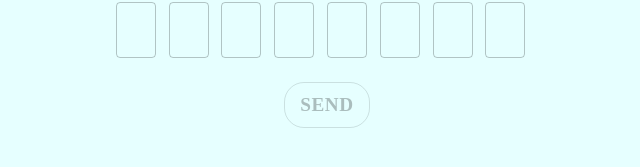
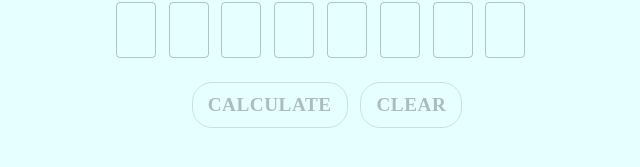
Before and after one commit to idanlevitski/Hafifa-client, a React (Vite) app: page / in a window 1280 px wide. Shown: the part 327-494 px from the top of the page, without its empty margins (313-953 px from the left). Built offline with nearby package versions, Linux system fonts and the light colour scheme.

Commit message:
feat(App.tsx): delete useRef and add clear button

```diff
--- a/src/App.tsx
+++ b/src/App.tsx
@@ -1,4 +1,4 @@
-import { createRef, KeyboardEvent, RefObject, useRef, useState } from "react";
+import { KeyboardEvent, useState } from "react";
 import { Box, Button, TextField, Typography } from "@mui/material";
 import { getLastDigit } from "./axios/useAxios";
 
@@ -9,15 +9,14 @@
   const [values, setValues] = useState<string[]>(
     new Array(NUM_OF_DIGITS).fill("")
   );
-  const inputRefs = useRef<RefObject<HTMLInputElement>[]>(
-    [...Array(NUM_OF_DIGITS)].map(() => createRef())
-  );
   const [lastDigit, setLastDigit] = useState<number | undefined>(undefined);
 
   const handleInput = (e: KeyboardEvent<HTMLInputElement>) => {
     let shift: number = 0;
     const elementIndex = parseInt((e.target as HTMLInputElement).id);
+
     const newValues: string[] = [...values];
+
     if (/^\d$/.test(e.key)) {
       shift = 1;
 
@@ -32,7 +31,7 @@
       e.preventDefault();
     }
 
-    inputRefs.current[elementIndex + shift]?.current?.focus();
+    document.getElementById(`${elementIndex + shift}`)?.focus();
   };
 
   for (let index = 0; index < NUM_OF_DIGITS; index++) {
@@ -47,15 +46,11 @@
         id={`${index}`}
         key={index}
         slotProps={{ htmlInput: { maxLength: 1 } }}
-        inputRef={inputRefs.current[index]}
         value={values[index]}
+        className="inputBox"
       ></TextField>
     );
   }
-
-  const calcLastDigit = async (): Promise<void> => {
-    setLastDigit(await getLastDigit(values.join("")));
-  };
 
   return (
     <Box
@@ -78,6 +73,7 @@
         {`Enter ${NUM_OF_DIGITS} digits`}
       </Typography>
       <Box>{inputs}</Box>
+      <Box sx={{ display: "flex", flexDirection: "row", gap: "1vw" }}>
         <Button
           variant="outlined"
           sx={{
@@ -87,10 +83,29 @@
             fontFamily: "cursive",
           }}
           disabled={values.some((value) => value === "")}
-        onClick={calcLastDigit}
+          onClick={async () =>
+            setLastDigit(await getLastDigit(values.join("")))
+          }
         >
-        Send
+          Calculate
         </Button>
+        <Button
+          variant="outlined"
+          sx={{
+            fontSize: "1.5vw",
+            borderRadius: "20px",
+            fontWeight: "bold",
+            fontFamily: "cursive",
+            color: "red",
+            borderColor: "red",
+          }}
+          disabled={values.every((value) => value === "")}
+          onClick={() => setValues(new Array(NUM_OF_DIGITS).fill(""))}
+        >
+          Clear
+        </Button>
+      </Box>
+
       {lastDigit && <Typography>{lastDigit}</Typography>}
     </Box>
   );
```
Lines whose indentation alone changed are shown as unchanged.
